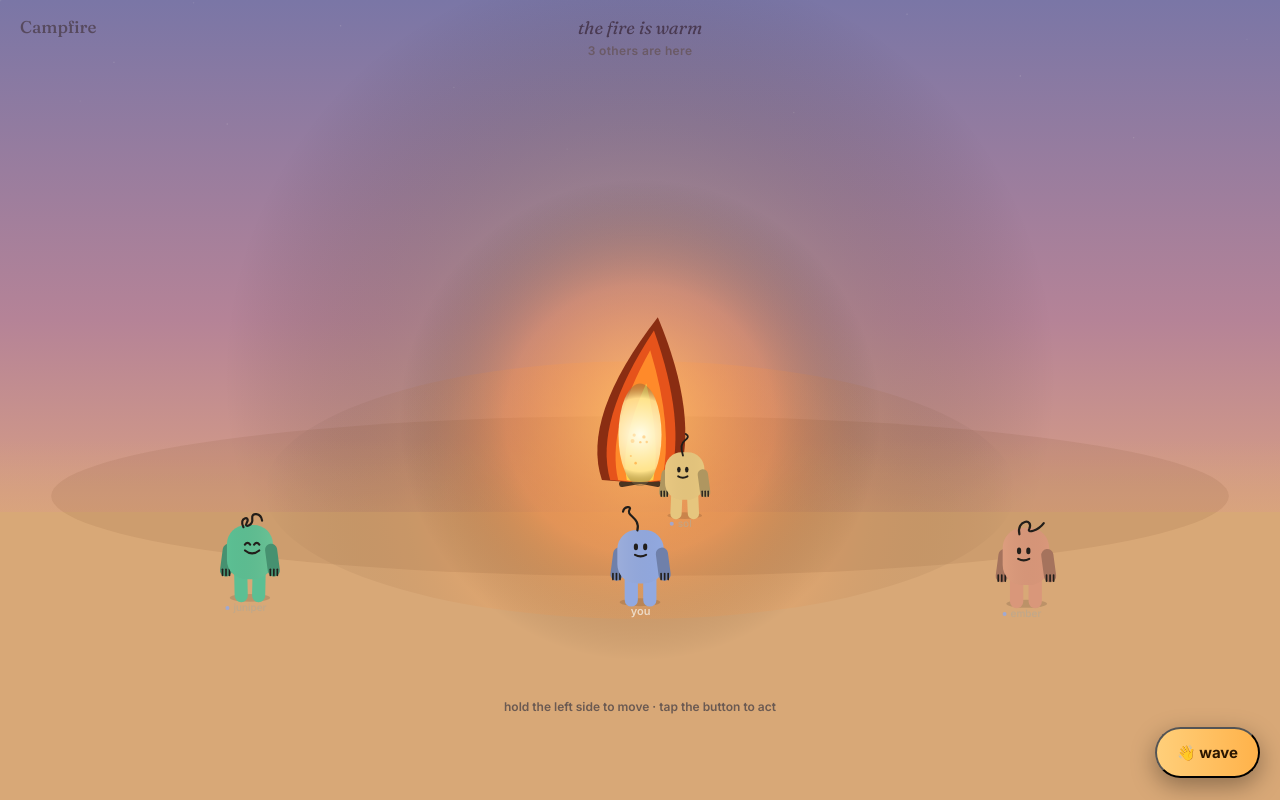
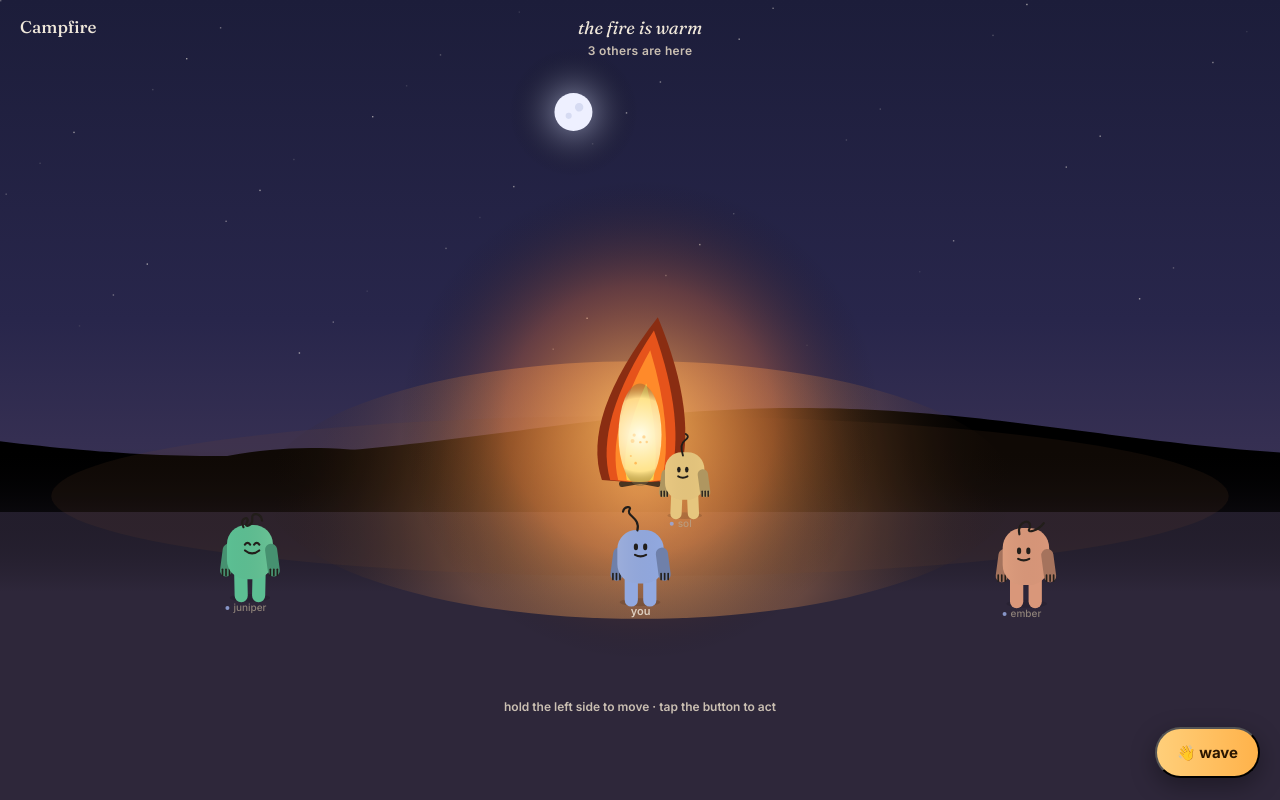
Before and after one commit to terekim/sandbox, a plain HTML site: page experiments/campfire/index.html in a window 1280 px wide. Drawn offline with Linux system fonts and the light colour scheme; animation ran at ten frames a second.

Commit message:
Campfire: time-of-day environment driven by the local clock
Rebuild the scene so the sky reflects the viewer's local time: nine
keyframes (deep night through dawn, midday, golden hour, dusk) blended by
the device clock, a sun or moon that arcs across the sky by the hour,
stars that fade in as it darkens, soft rolling hills for depth, and a fire
glow that strengthens the darker it gets. HUD text flips light/dark to
stay readable. Update the style guide's environment section to match.
Bump SW cache.

Co-Authored-By: Claude Opus 4.8 <noreply@anthropic.com>
Claude-Session: https://claude.ai/code/session_01G79NAEhRSMzMYWCtMjSmYW

```diff
--- a/experiments/campfire/index.html
+++ b/experiments/campfire/index.html
@@ -241,29 +241,75 @@ function frame(now){ const dt=Math.min(.05,(now-last)/1000); last=now; t+=dt;
   requestAnimationFrame(frame);
 }
 
+// ---------- time of day (local clock drives the whole sky) ----------
+function lerpHex(a,b,t){ const pa=parseInt(a.slice(1),16),pb=parseInt(b.slice(1),16);
+  const r=Math.round(((pa>>16)&255)+(((pb>>16)&255)-((pa>>16)&255))*t), g=Math.round(((pa>>8)&255)+(((pb>>8)&255)-((pa>>8)&255))*t), bl=Math.round((pa&255)+((pb&255)-(pa&255))*t);
+  return 'rgb('+r+','+g+','+bl+')'; }
+const SKY_KF=[
+  {h:0,  sky:['#191b36','#232248','#3a3357','#2b2840'], g:'#2a2438', dark:1.0, star:1.0},
+  {h:5,  sky:['#2c2e54','#5a4a6c','#9a6b74','#6f5560'], g:'#4a3c4a', dark:0.72,star:0.5},
+  {h:7,  sky:['#6f7cae','#c58fa0','#f0b98a','#dcae8c'], g:'#d2a884', dark:0.18,star:0.0},
+  {h:11, sky:['#8fb4e0','#bcd4ef','#eee6d3','#dcc9a4'], g:'#dcc49a', dark:0.0, star:0.0},
+  {h:14, sky:['#9ec8ec','#c8ddf0','#f0ead6','#ddcaa6'], g:'#decb9f', dark:0.0, star:0.0},
+  {h:17, sky:['#8a92c0','#d59a86','#f0b06a','#e2b483'], g:'#dcb183', dark:0.1, star:0.0},
+  {h:19, sky:['#7a76a6','#b58397','#e2a67e','#eccaa0'], g:'#d8a877', dark:0.34,star:0.2},
+  {h:21, sky:['#2f2f55','#4a3f63','#7a5a6a','#5a4a55'], g:'#4a3e48', dark:0.8, star:0.7},
+  {h:24, sky:['#191b36','#232248','#3a3357','#2b2840'], g:'#2a2438', dark:1.0, star:1.0},
+];
+function envNow(){
+  const d=new Date(); const h=d.getHours()+d.getMinutes()/60;
+  let i=0; while(i<SKY_KF.length-1 && h>=SKY_KF[i+1].h) i++;
+  const a=SKY_KF[i], b=SKY_KF[Math.min(i+1,SKY_KF.length-1)], t=(h-a.h)/((b.h-a.h)||1);
+  return { h, sky:a.sky.map((c,k)=>lerpHex(c,b.sky[k],t)), g:lerpHex(a.g,b.g,t), dark:a.dark+(b.dark-a.dark)*t, star:a.star+(b.star-a.star)*t };
+}
+function drawCelestial(h){
+  const sun = h>=6 && h<=19; let t,col,glow,r;
+  if(sun){ t=(h-6)/13; col='#ffe6a8'; glow='255,224,150'; r=26; }
+  else { const hh=h<6?h+24:h; t=(hh-19)/11; col='#eef0ff'; glow='220,228,255'; r=19; }
+  t=Math.max(0,Math.min(1,t));
+  const al=Math.max(0,Math.min(1, Math.min(t,1-t)/0.07));
+  const x=W*(0.17+0.66*t), y=H*0.46 - Math.sin(t*Math.PI)*H*0.33;
+  const g=ctx.createRadialGradient(x,y,2,x,y,r*3.4); g.addColorStop(0,'rgba('+glow+','+(0.5*al)+')'); g.addColorStop(1,'transparent');
+  ctx.fillStyle=g;ctx.beginPath();ctx.arc(x,y,r*3.4,0,7);ctx.fill();
+  ctx.globalAlpha=al; ctx.fillStyle=col; ctx.beginPath();ctx.arc(x,y,r,0,7);ctx.fill();
+  if(!sun){ ctx.fillStyle='rgba(190,198,230,.5)'; ctx.beginPath();ctx.arc(x+r*0.3,y-r*0.25,r*0.22,0,7);ctx.arc(x-r*0.25,y+r*0.2,r*0.16,0,7);ctx.fill(); }
+  ctx.globalAlpha=1;
+}
+function drawHills(E){
+  const far=lerpHex(E.sky[2],E.g,0.55), near=lerpHex(E.sky[3],E.g,0.72);
+  const hill=(base,amp,fr,ph,col)=>{ ctx.fillStyle=col;ctx.beginPath();ctx.moveTo(0,H); for(let x=0;x<=W;x+=10){ctx.lineTo(x, base+Math.sin(x/W*Math.PI*2*fr+ph)*amp);} ctx.lineTo(W,H);ctx.closePath();ctx.fill(); };
+  hill(H*0.54,24,1.1,0.4,far); hill(H*0.60,32,1.7,2.1,near);
+}
+
+let lastNight=null;
+function updateChrome(E){
+  const night=E.dark>0.45; if(night===lastNight)return; lastNight=night;
+  const ink=night?'#efe7da':'#4a3a52', dim=night?'#cabfb2':'#6b5a66';
+  document.querySelector('.wordmark').style.color=ink;
+  document.getElementById('mood').style.color=ink;
+  document.getElementById('here').style.color=dim;
+  document.getElementById('hint').style.color=dim;
+}
 function render(now){
-  // soft warm dusk sky (matches the characters)
+  const E=envNow(); updateChrome(E);
+  // sky by local time
   const sky=ctx.createLinearGradient(0,0,0,H);
-  sky.addColorStop(0,'#7a76a6');   // muted periwinkle dusk
-  sky.addColorStop(0.40,'#b58397'); // dusty mauve
-  sky.addColorStop(0.70,'#e2a67e'); // warm apricot
-  sky.addColorStop(1,'#eccaa0');    // soft sand
+  sky.addColorStop(0,E.sky[0]);sky.addColorStop(0.40,E.sky[1]);sky.addColorStop(0.70,E.sky[2]);sky.addColorStop(1,E.sky[3]);
   ctx.fillStyle=sky;ctx.fillRect(0,0,W,H);
-  // warm bloom near the horizon behind the fire
-  const bloom=ctx.createRadialGradient(FX,H*0.47,10,FX,H*0.47,H*0.52);
-  bloom.addColorStop(0,'rgba(255,228,176,.45)');bloom.addColorStop(1,'transparent');
-  ctx.fillStyle=bloom;ctx.fillRect(0,0,W,H);
-  // a few faint early stars up high
-  ctx.fillStyle='#fff8ec';
-  for(let i=0;i<14;i++){ const sx=(i*113.3)%W, sy=((i*61.7)%(H*0.20)); const tw=0.5+0.5*Math.sin(now/900+i); ctx.globalAlpha=0.06+tw*0.1; ctx.fillRect(sx,sy,1.3,1.3);} ctx.globalAlpha=1;
-  // soft warm ground band (fades in from the horizon)
-  ctx.fillStyle='#d8a877';ctx.fillRect(0,H*0.64,W,H*0.36);
-  const gfade=ctx.createLinearGradient(0,H*0.55,0,H*0.74);gfade.addColorStop(0,'rgba(216,168,119,0)');gfade.addColorStop(1,'#d8a877');
-  ctx.fillStyle=gfade;ctx.fillRect(0,H*0.55,W,H*0.22);
-  // fire light pool (soft, warm, blends into ground)
+  // sun or moon arcing by the hour
+  drawCelestial(E.h);
+  // stars (only when the sky is dark enough)
+  if(E.star>0.02){ ctx.fillStyle='#fff8ec'; for(let i=0;i<46;i++){ const sx=(i*73.3)%W, sy=((i*131.7)%(H*0.46)); const tw=0.5+0.5*Math.sin(now/800+i); ctx.globalAlpha=(0.1+tw*0.5)*E.star; ctx.fillRect(sx,sy,1.4,1.4);} ctx.globalAlpha=1; }
+  // soft rolling hills
+  drawHills(E);
+  // ground band
+  ctx.fillStyle=E.g;ctx.fillRect(0,H*0.64,W,H*0.36);
+  const gfade=ctx.createLinearGradient(0,H*0.56,0,H*0.74);gfade.addColorStop(0,'rgba(0,0,0,0)');gfade.addColorStop(1,E.g);
+  ctx.fillStyle=gfade;ctx.fillRect(0,H*0.56,W,H*0.2);
+  // fire light pool (stronger when the scene is darker)
   const fl=fire.size+fire.flare;
   const pool=ctx.createRadialGradient(FX,FY+6,8,FX,FY+6,175+fl*42);
-  pool.addColorStop(0,'rgba(255,196,120,.5)');pool.addColorStop(.5,'rgba(240,150,80,.18)');pool.addColorStop(1,'transparent');
+  pool.addColorStop(0,'rgba(255,196,120,'+(0.34+0.4*E.dark)+')');pool.addColorStop(.5,'rgba(240,150,80,'+(0.12+0.18*E.dark)+')');pool.addColorStop(1,'transparent');
   ctx.fillStyle=pool;ctx.beginPath();ctx.ellipse(FX,FY+10,175+fl*42,62+fl*14,0,0,7);ctx.fill();
   // soft shadow patch under the fire
   ctx.fillStyle='rgba(120,74,44,.12)';ctx.beginPath();ctx.ellipse(FX,FY+16,W*0.46,H*0.1,0,0,7);ctx.fill();
--- a/experiments/campfire/sw.js
+++ b/experiments/campfire/sw.js
@@ -1,4 +1,4 @@
-const CACHE = 'campfire-v8';
+const CACHE = 'campfire-v9';
 
 const FILES = [
   './',
```
Also changed, not shown: experiments/style/index.html (+7 -5 lines).
